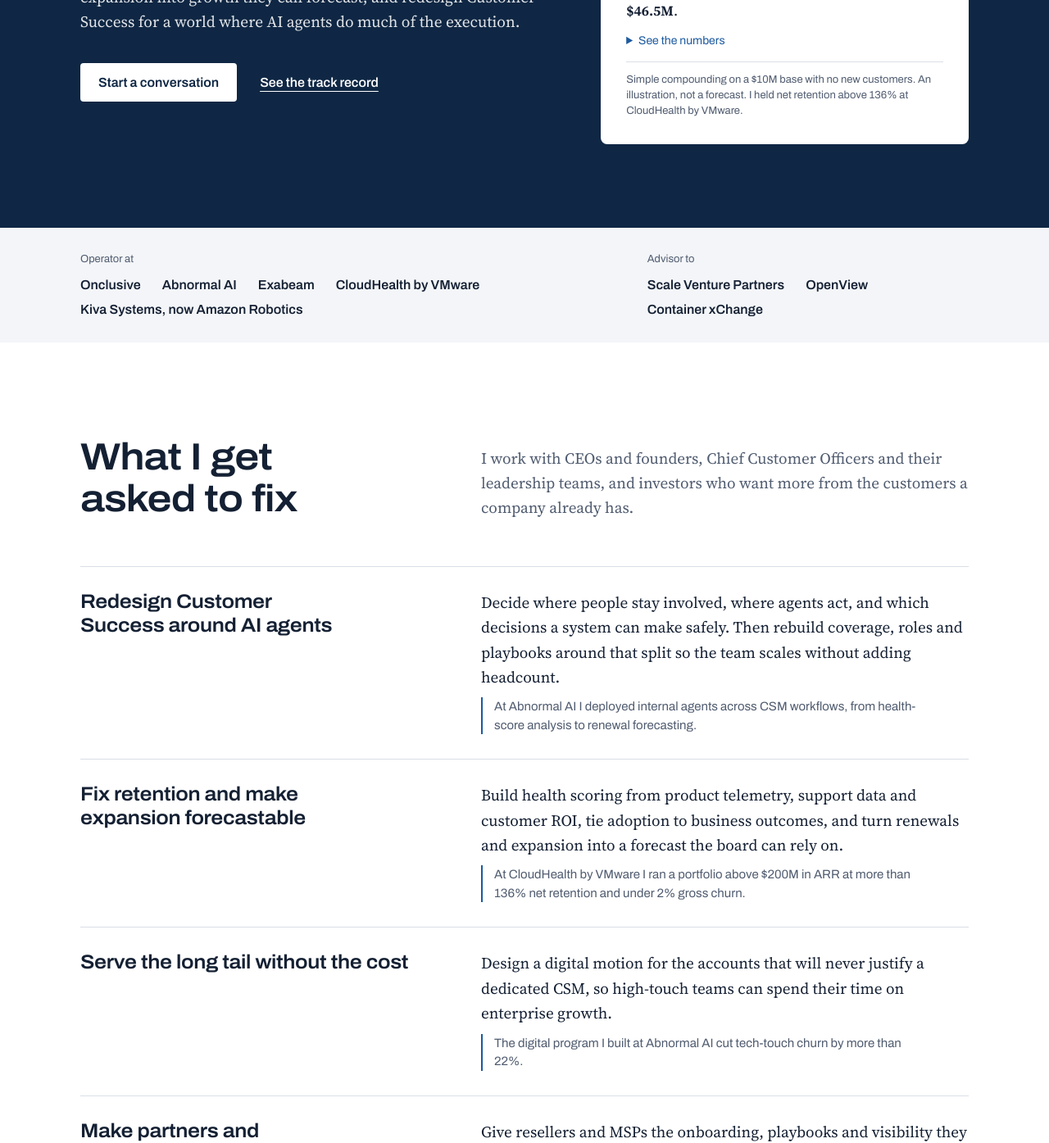
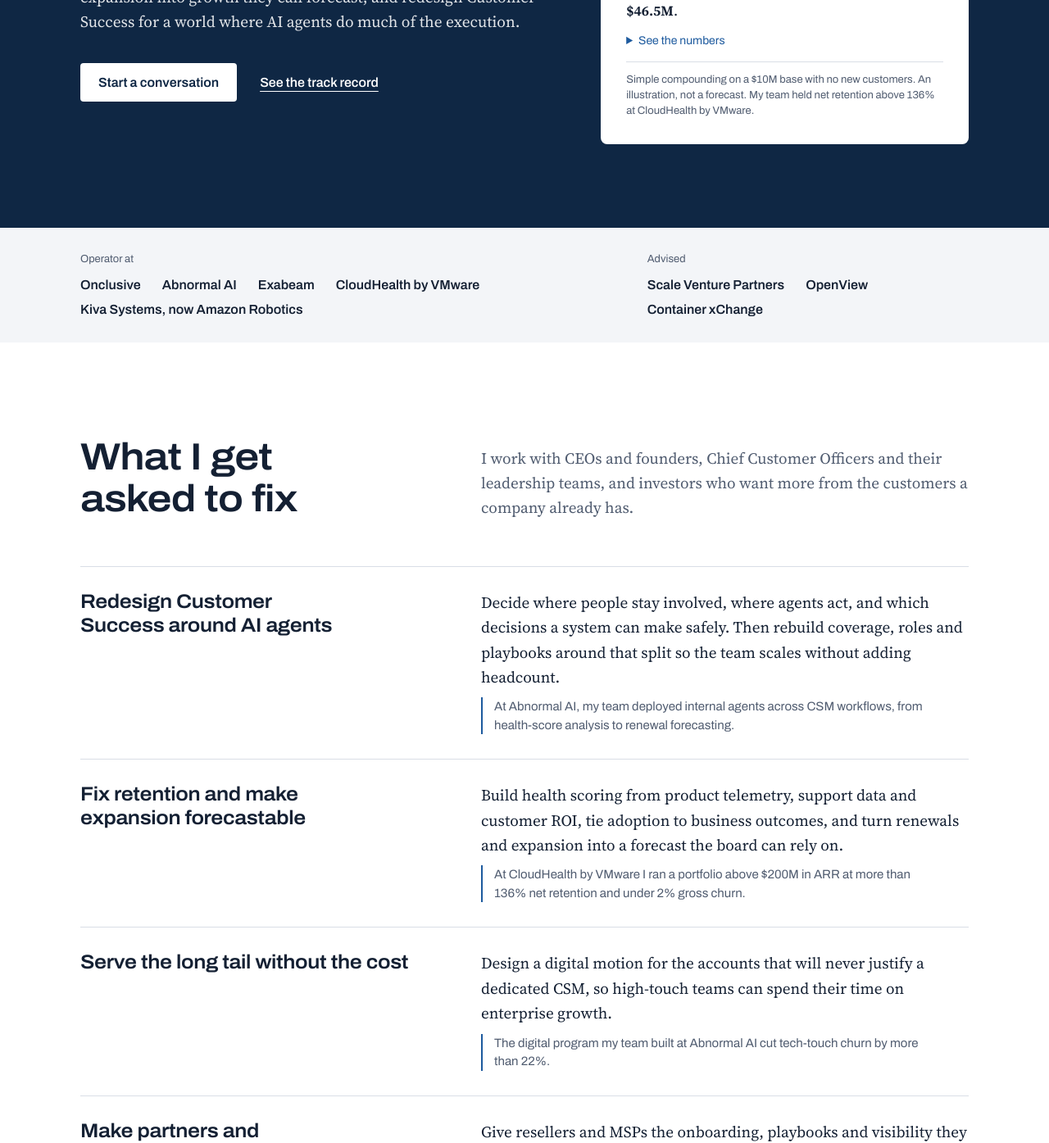
Before and after one commit to garnaout/garnaout.github.io, a Jekyll site: the page built from docs/index.html, in a window 1280 px wide. Shown: the part 664-2059 px from the top of the page at 82% size. Built offline with Jekyll 4.4.1, drawn with Linux system fonts in a browser that asks for light colours; some of the changed text lies outside the part shown.

Commit message:
Add files via upload

```diff
--- a/docs/_data/advisory.yml
+++ b/docs/_data/advisory.yml
@@ -9,8 +9,8 @@
     system can make safely. Then rebuild coverage, roles and playbooks around
     that split so the team scales without adding headcount.
   proof: >-
-    At Abnormal AI I deployed internal agents across CSM workflows, from
-    health-score analysis to renewal forecasting.
+    At Abnormal AI, my team deployed internal agents across CSM workflows,
+    from health-score analysis to renewal forecasting.
 
 - title: Fix retention and make expansion forecastable
   body: >-
@@ -27,8 +27,8 @@
     dedicated CSM, so high-touch teams can spend their time on enterprise
     growth.
   proof: >-
-    The digital program I built at Abnormal AI cut tech-touch churn by more
-    than 22%.
+    The digital program my team built at Abnormal AI cut tech-touch churn by
+    more than 22%.
 
 - title: Make partners and channels retain and grow
   body: >-
--- a/docs/assets/css/main.css
+++ b/docs/assets/css/main.css
@@ -652,6 +652,14 @@
   line-height: 1.2;
   letter-spacing: -0.01em;
 }
+.ledger__exit {
+  color: var(--slate);
+  font-size: 0.9375rem;
+  font-stretch: 100%;
+  font-weight: 400;
+  letter-spacing: 0;
+  white-space: nowrap;
+}
 .ledger__role {
   display: block;
   margin-top: 6px;
--- a/docs/index.html
+++ b/docs/index.html
@@ -28,7 +28,7 @@
         <summary>See the numbers</summary>
         <div id="model-table"></div>
       </details>
-      <p class="model__note">Simple compounding on a $10M base with no new customers. An illustration, not a forecast. I held net retention above 136% at CloudHealth by VMware.</p>
+      <p class="model__note">Simple compounding on a $10M base with no new customers. An illustration, not a forecast. My team held net retention above 136% at CloudHealth by VMware.</p>
     </div>
   </div>
 </section>
@@ -45,7 +45,7 @@
         <dd>Kiva Systems, now Amazon Robotics</dd>
       </div>
       <div>
-        <dt>Advisor to</dt>
+        <dt>Advised</dt>
         <dd>Scale Venture Partners</dd>
         <dd>OpenView</dd>
         <dd>Container xChange</dd>
@@ -112,7 +112,7 @@
         <tr>
           <td class="ledger__years">{{ row.years }}</td>
           <th scope="row" class="ledger__where">
-            <span class="ledger__company">{{ row.company }}</span>
+            <span class="ledger__company">{{ row.company }}{% if row.exit and row.exit != "" %} <span class="ledger__exit">({{ row.exit }})</span>{% endif %}</span>
             <span class="ledger__role">{{ row.role }}</span>
           </th>
           <td class="ledger__what">
@@ -217,7 +217,7 @@
       <p>For more than a decade I have built and run post-sales organizations at technology companies, from the first hire to global teams, and through acquisitions by Amazon and VMware.</p>
       <p>I joined CloudHealth Technologies in 2015 as its first Technical Account Manager, when the company was between its seed round and Series A. Over seven years I built the Customer Success function, led it through the acquisition by VMware, and finished as Global Head of Customer Success with a portfolio above $200M in ARR. Since then I have led Customer Success at Exabeam and Abnormal AI, and today I am Chief Customer Officer at Onclusive.</p>
       <p>Before software I was an engineer and researcher. My doctorate is in modeling and simulation, and my first job after it was at Kiva Systems, the warehouse-robotics company that became Amazon Robotics. That training is why I treat Customer Success as a system to be modeled and measured. Health scores, renewal forecasts and coverage models come before opinions.</p>
-      <p>Alongside operating roles I advise early-stage founders through Scale Venture Partners, and I advised more than 25 portfolio founders at OpenView. I have also taught graduate courses in simulation and data management, and published research on traffic simulation and intelligent transportation systems. <a href="{{ '/research/' | relative_url }}">See the research</a>.</p>
+      <p>Alongside operating roles I advise early-stage founders. I have also taught graduate courses in simulation and data management, and published research on traffic simulation and intelligent transportation systems. <a href="{{ '/research/' | relative_url }}">See the research</a>.</p>
     </div>
   </div>
 </section>
```
Also changed, not shown: other parts of docs/index.html (+1 -1 lines), docs/_data/track_record.yml (+9 -1 lines).
